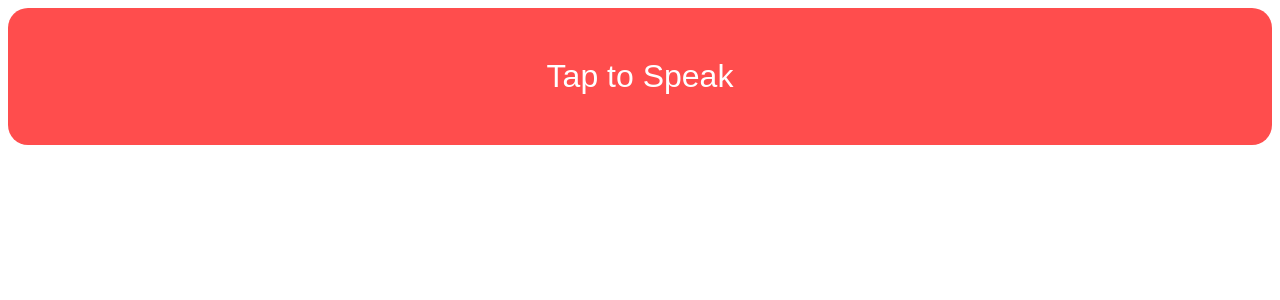
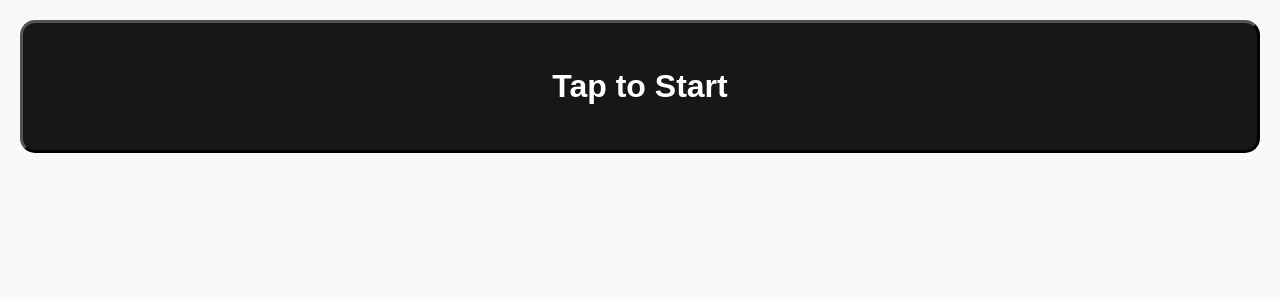
Before and after one commit to Polarstetic/testsitearea, a Flask app: page / in a window 1280 px wide. Shown: the top 300 px of the page. Run offline with Flask 3, Linux system fonts and the light colour scheme.

Commit message:
Update html

```diff
--- a/templates/index.html
+++ b/templates/index.html
@@ -1,33 +1,43 @@
 <!DOCTYPE html>
 <html>
 <head>
-    <title>Accessible Dictation Typer</title>
+    <title>Resonance Speech</title>
+    <link rel="icon" type="image/png" href="../static/Rahh.png">
     <style>
-        /* Giant button for accessibility */
         #recordBtn {
             width: 100%;
-            padding: 50px;
-            font-family: Arial, sans-serif;
+            padding: 45px;
+            font-family: 'Open Sans', ;
+            font-weight: bold;
             font-size: 2em;
-            background: #ff4d4d;
+            background: #171717;
             color: white;
-            border: none;
-            border-radius: 20px;
+            border-color: #000000;
+            border-width: 3px;
+            border-radius: 15px;
         }
         .sentence-block {
             padding: 20px;
             margin: 10px 0;
             background: #e0e0e0;
             border-radius: 10px;
-            font-family: 'Arial', sans-serif;
+            font-family: 'Open Sans', ;
             font-size: 1.5em;
+            -webkit-text-stroke: #000000;
+            -webkit-text-stroke-width: medium;
             cursor: pointer;
+        }
+
+        body {
+            background-color: #F9F9F9;
+            margin: 0;
+            padding: 20px;
         }
     </style>
 </head>
 <body>
 
-    <button id="recordBtn">Tap to Speak</button>
+    <button id="recordBtn">Tap to Start</button>
     <div id="transcriptArea"></div>
 
     <script>
@@ -76,13 +86,14 @@
 
                 mediaRecorder.start();
                 recordBtn.innerText = 'Tap to Stop';
-                recordBtn.style.background = '#4CAF50';
+                recordBtn.style.background = '#1e1e1e';
+                recordBtn.style.borderWidth = '5px';
                 isRecording = true;
 
             } else {
-                // STOP RECORDING
+                // stop rec
                 mediaRecorder.stop();
-                recordBtn.style.background = '#ff4d4d';
+                recordBtn.style.background = '#171717';
                 isRecording = false;
             }
         });
```
Also changed, not shown: static/Rahh.png (added).
